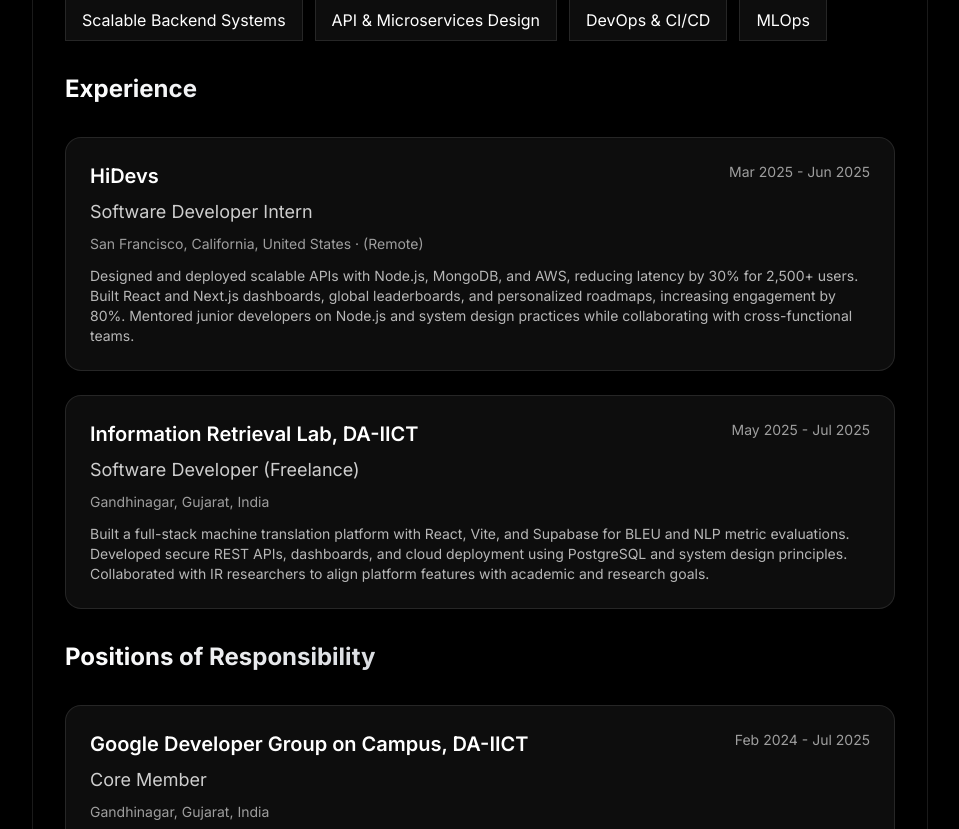
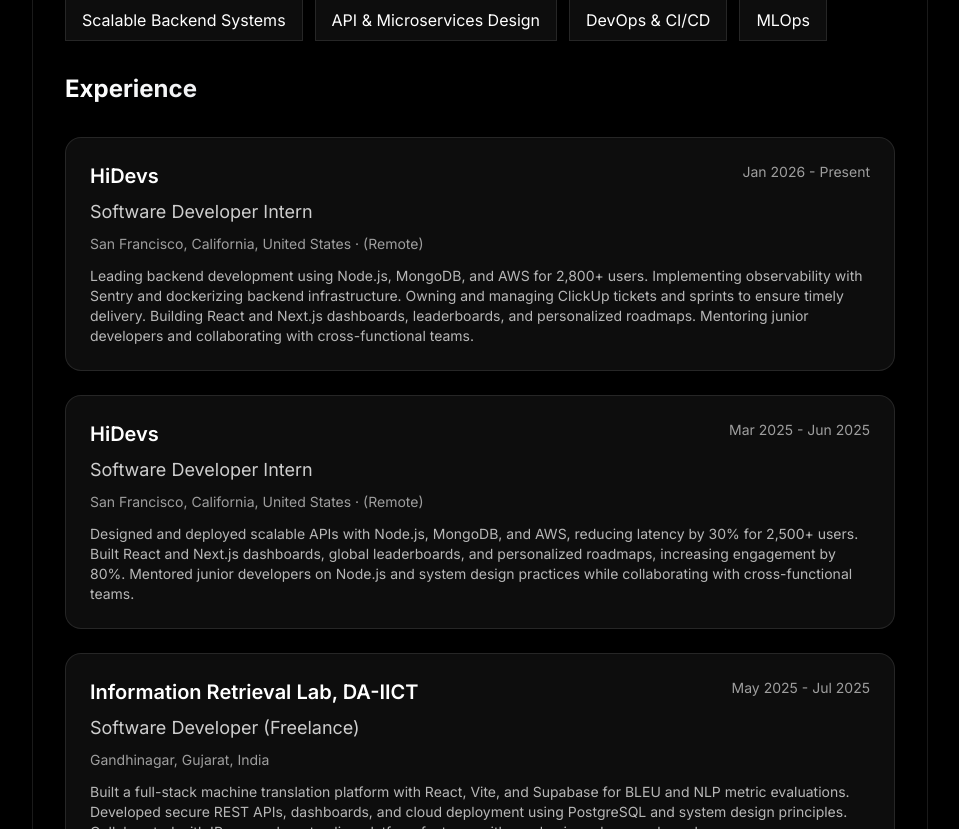
Before and after one commit to harshhh28/Portfolio, a Next.js app: page / in a window 1280 px wide. Shown: the part 1780-2609 px from the top of the page, without its empty margins (160-1119 px from the left). Built offline with nearby package versions, Linux system fonts and the light colour scheme.

Commit message:
chore(home): add new internship experience at HiDevs and update key for experience mapping

```diff
--- a/src/app/page.tsx
+++ b/src/app/page.tsx
@@ -337,6 +337,17 @@
 
 const EXPERIENCE = [
   {
+    id: "hidevs-2026",
+    title: "Software Developer Intern",
+    organization: "HiDevs",
+    organizationUrl: "https://hidevs.xyz",
+    duration: "Jan 2026 - Present",
+    location: "San Francisco, California, United States · (Remote)",
+    description:
+      "Leading backend development using Node.js, MongoDB, and AWS for 2,800+ users. Implementing observability with Sentry and dockerizing backend infrastructure. Owning and managing ClickUp tickets and sprints to ensure timely delivery. Building React and Next.js dashboards, leaderboards, and personalized roadmaps. Mentoring junior developers and collaborating with cross-functional teams.",
+  },
+  {
+    id: "hidevs-2025",
     title: "Software Developer Intern",
     organization: "HiDevs",
     organizationUrl: "https://hidevs.xyz",
@@ -695,7 +706,10 @@
               <div className="space-y-4 sm:space-y-6">
                 {EXPERIENCE.map((exp) => (
                   <div
-                    key={exp.title}
+                    key={
+                      exp.id ||
+                      `${exp.title}-${exp.organization}-${exp.duration}`
+                    }
                     className="backdrop-blur-sm bg-white/5 rounded-2xl border border-white/10
                       p-4 sm:p-6 hover:bg-white/10 hover:border-white/20
                       transition-all duration-300 group/exp">
```
Also changed, not shown: 1 other file (tests, documents, lock files or other folders).
